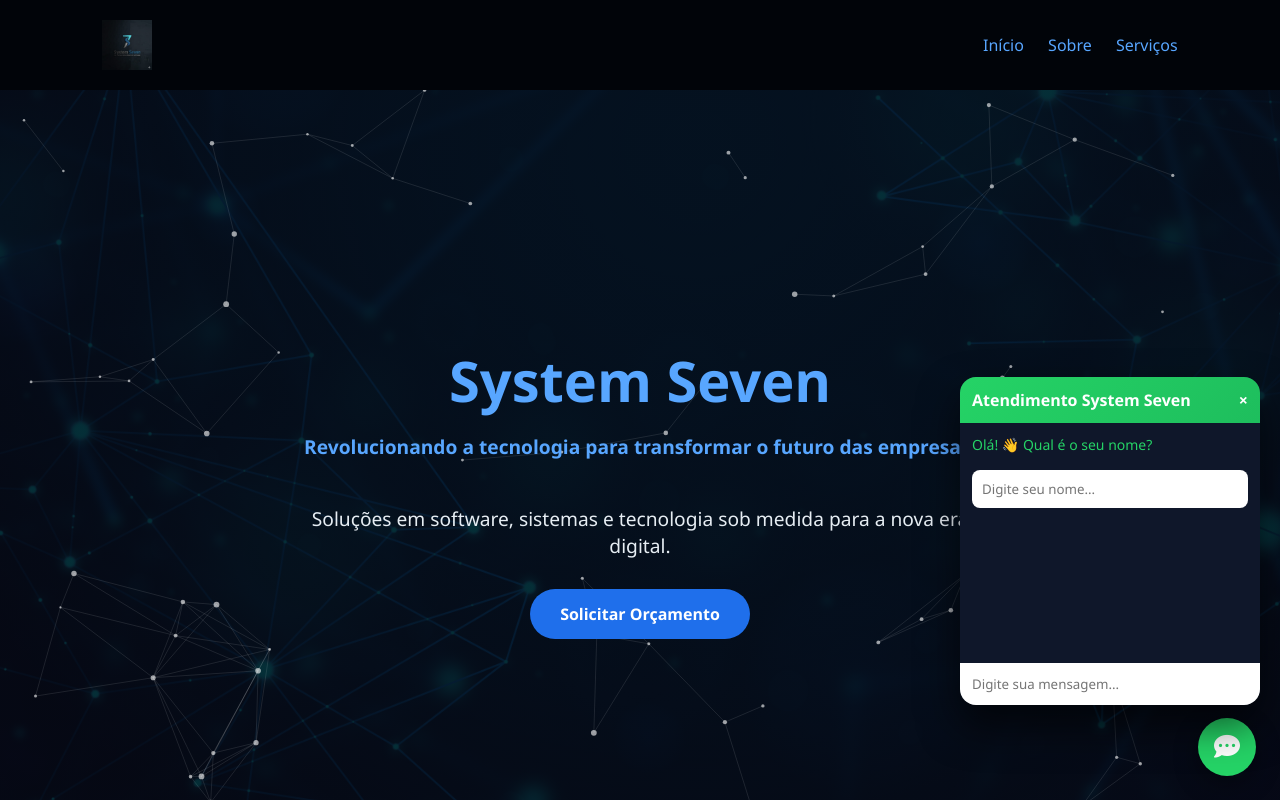
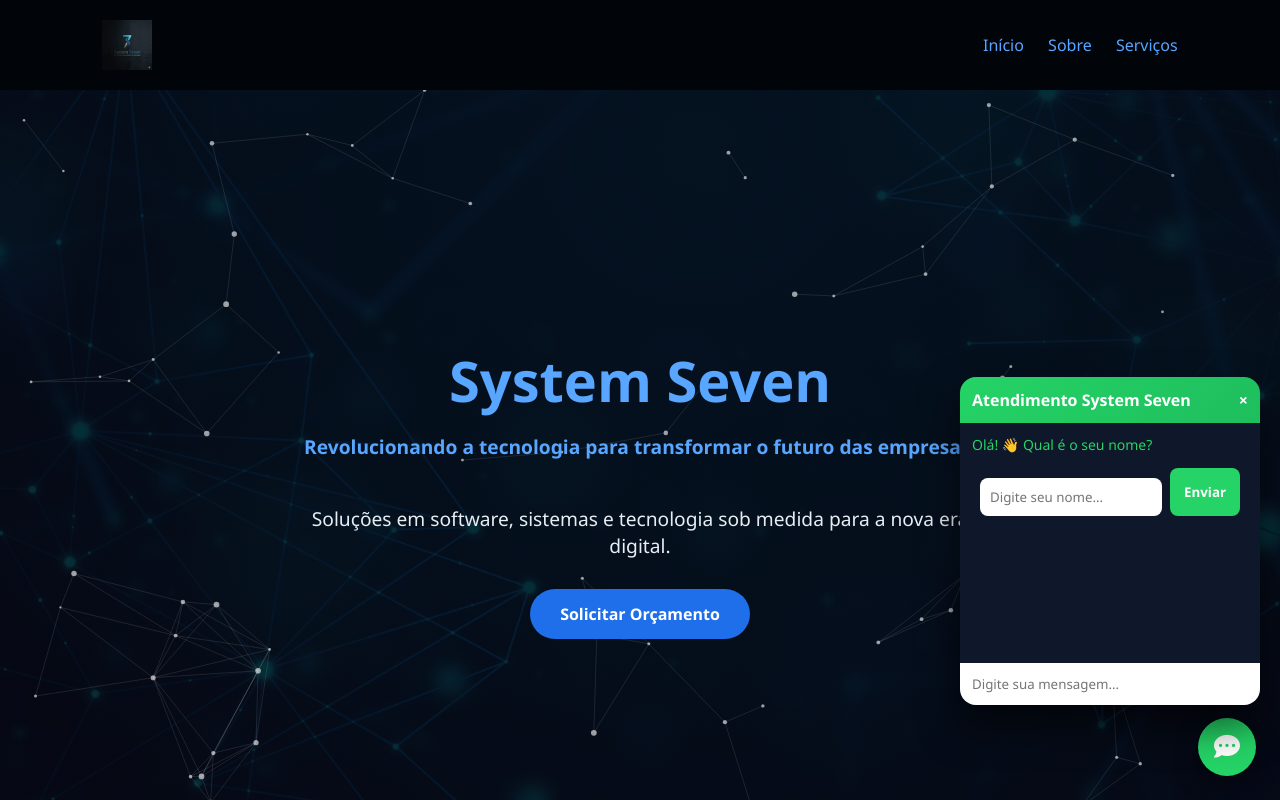
Before and after one commit to Gordaoverde/system-seven-site, a plain HTML site: page index.html in a window 1280 px wide. Both pictures are taken after a click on the element 1227 px from the left and 747 px from the top of the page. Shown: the top 800 px of the page. Drawn offline with Linux system fonts and the light colour scheme.

Commit message:
Add files via upload

```diff
--- a/script.js
+++ b/script.js
@@ -290,19 +290,42 @@ document.addEventListener('DOMContentLoaded', () => {
     }
 
     function askName() {
+        const wrapper = document.createElement('div');
+        wrapper.className = 'chat-name-wrapper';
+
         const input = document.createElement('input');
         input.placeholder = 'Digite seu nome...';
         input.className = 'chat-input-name';
+        input.type = 'text';
 
-        input.onkeypress = e => {
-            if (e.key === 'Enter' && input.value.trim()) {
-                userName = input.value.trim();
-                input.remove();
-                bot(`Prazer, ${userName}! 😊`, mainMenu);
-            }
-        };
+        const btn = document.createElement('button');
+        btn.innerText = 'Enviar';
+        btn.className = 'chat-send-name';
 
-        chatBody.appendChild(input);
+        function submitName() {
+            if (!input.value.trim()) return;
+
+            userName = input.value.trim();
+            wrapper.remove();
+
+            bot(`Prazer, ${userName}! 😊`, () => {
+                mainMenu();
+            });
+        }
+
+        // Enter no desktop e mobile
+        input.addEventListener('keydown', (e) => {
+            if (e.key === 'Enter') submitName();
+        });
+
+        // Clique no botão (mobile)
+        btn.onclick = submitName;
+
+        wrapper.appendChild(input);
+        wrapper.appendChild(btn);
+        chatBody.appendChild(wrapper);
+
+        input.focus();
     }
 
     /* ===== MENUS ===== */
--- a/style.css
+++ b/style.css
@@ -688,11 +688,13 @@ section h2 {
 }
 
 .chat-input-name {
-  width: 100%;
-  margin-top: 10px;
-  padding: 10px;
-  border-radius: 8px;
-  border: none;
+    flex: 1;
+    width: 100%;
+    margin-top: 10px;
+    padding: 10px;
+    border-radius: 8px;
+    border: none;
+    outline: none;
 }
 
 .msg {
@@ -711,6 +713,20 @@ section h2 {
   border-radius: 8px;
   font-size: 12px;
   cursor: pointer;
+}
+.chat-name-wrapper {
+  display: flex;
+  gap: 8px;
+  padding: 8px;
+}
+.chat-send-name {
+  background: #25D366;
+  border: none;
+  color: #fff;
+  padding: 0 14px;
+  border-radius: 8px;
+  cursor: pointer;
+  font-weight: bold;
 }
 
 @keyframes optionsFade {
```
